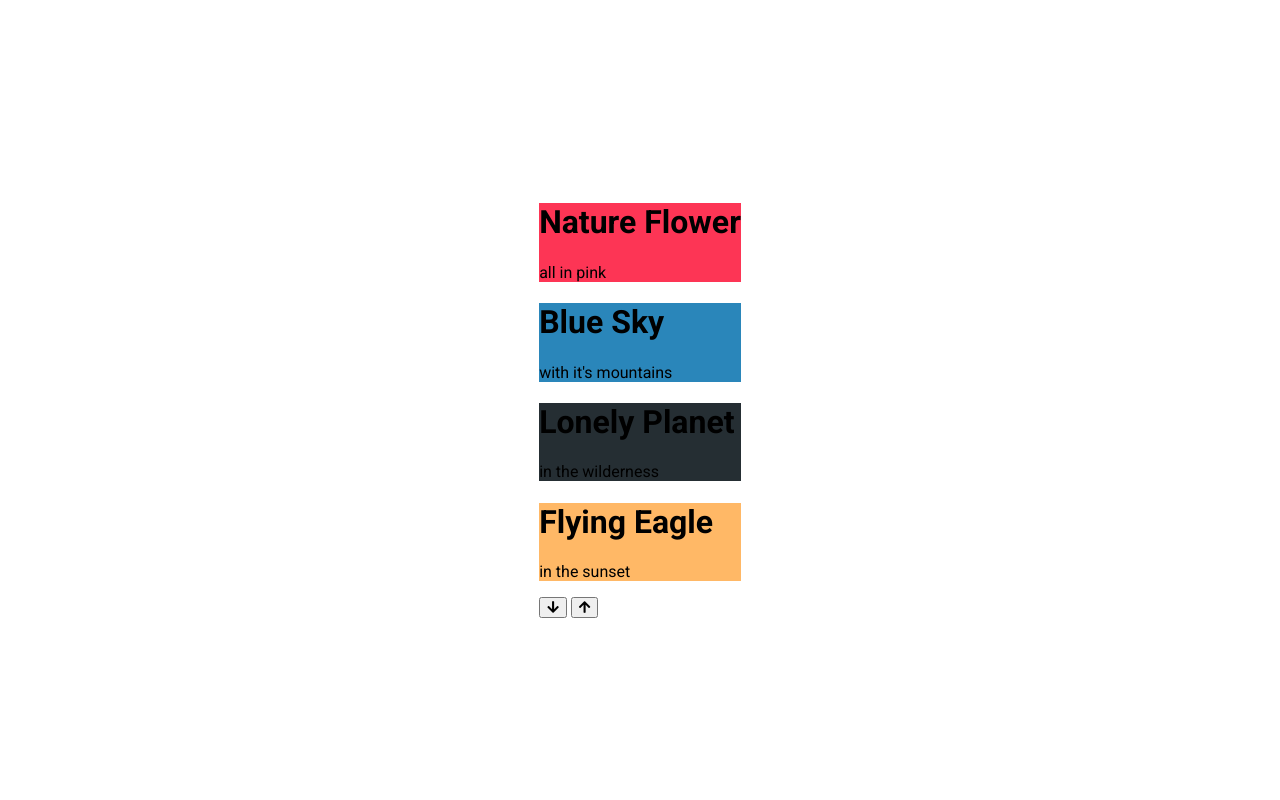
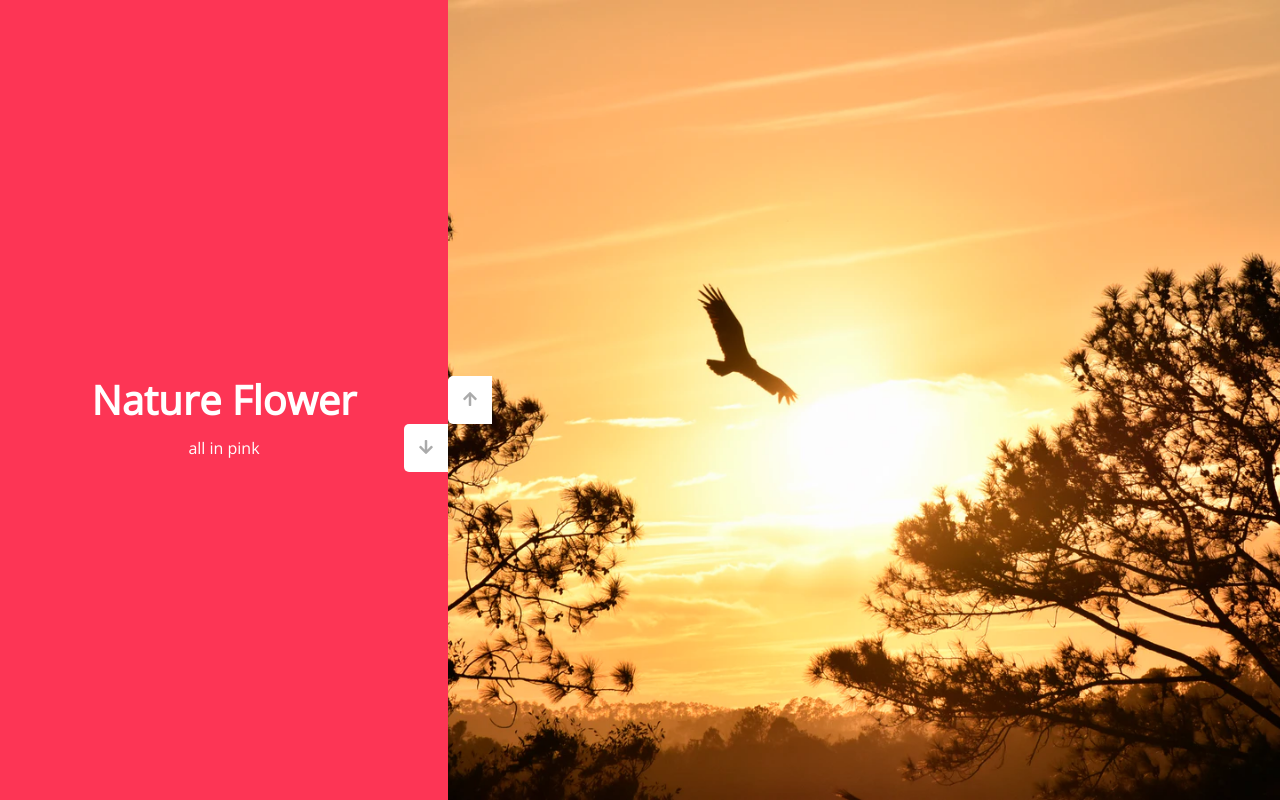
Before and after one commit to aindriu80/VerticalSlider, a plain HTML site: page index.html in a window 1280 px wide. Drawn offline with nearby package versions, Linux system fonts and the light colour scheme.

Commit message:
Styling the page with CSS

```diff
--- a/index.html
+++ b/index.html
@@ -16,7 +16,7 @@
   </head>
   <body>
     <div class="slider-container">
-      <div class="left-side">
+      <div class="left-slide">
         <div class="flower">
           <h1>Nature Flower</h1>
           <p>all in pink</p>
@@ -35,14 +35,18 @@
         </div>
       </div>
       <div class="right-slide">
-        <div class="background-image" url('./resources/img/flying-eagle.webp')>
-        </div>
-        <div class="background-image" url('./resources/img/lonely-planet.webp')>
-        </div>
-        <div class="background-image" url('./resources/img/blue-sky.webp')>
-        </div>
-        <div class="background-image" url('./resources/img/nature-flower.webp')>
-     </div>
+        <div
+          style="background-image: url('./resources/img/flying-eagle.webp')"
+        ></div>
+        <div
+          style="background-image: url('./resources/img/lonely-planet.webp')"
+        ></div>
+        <div
+          style="background-image: url('./resources/img/blue-sky.webp')"
+        ></div>
+        <div
+          style="background-image: url('./resources/img/nature-flower.webp')"
+        ></div>
       </div>
       <div class="action-buttons">
         <button class="down-button">
--- a/resources/style.css
+++ b/resources/style.css
@@ -1,18 +1,14 @@
-@import url('https://fonts.googleapis.com/css?family=Roboto:wght@400;700&display=swap');
+@import url('https://fonts.googleapis.com/css?family=Open+Sans');
 
 * {
   box-sizing: border-box;
+  margin: 0;
+  padding: 0;
 }
 
 body {
-  font-family: 'Roboto', sans-serif;
-  display: flex;
-  flex-direction: column;
-  align-items: center;
-  justify-content: center;
+  font-family: 'Open Sans', sans-serif;
   height: 100vh;
-  overflow: hidden;
-  margin: 0;
 }
 
 .flower {
@@ -30,3 +26,84 @@ body {
 .flying-eagle {
   background-color: #ffb866;
 }
+
+.slider-container {
+  position: relative;
+  overflow: hidden;
+  width: 100vw;
+  height: 100vh;
+}
+
+.left-slide {
+  height: 100%;
+  width: 35%;
+  position: absolute;
+  top: 0;
+  left: 0;
+}
+
+.left-slide > div {
+  height: 100%;
+  width: 100%;
+  display: flex;
+  flex-direction: column;
+  align-items: center;
+  justify-content: center;
+  color: #fff;
+}
+
+.left-slide h1 {
+  font-size: 40px;
+  margin-bottom: 10px;
+  margin-top: 30px;
+}
+
+.right-slide {
+  height: 100%;
+  position: absolute;
+  top: 0;
+  left: 35%;
+  width: 65%;
+}
+
+.right-slide > div {
+  background-repeat: no-repeat;
+  background-size: cover;
+  background-position: center center;
+  height: 100%;
+  width: 100%;
+}
+
+button {
+  background-color: #fff;
+  border: none;
+  color: #aaa;
+  cursor: pointer;
+  font-size: 16px;
+  padding: 15px;
+}
+
+button:hover {
+  color: #222;
+}
+
+button:focus {
+  outline: none;
+}
+
+.slider-container .action-buttons button {
+  position: absolute;
+  left: 35%;
+  top: 53%;
+  z-index: 100;
+}
+.slider-container .action-buttons .down-button {
+  transform: translateX(-100%);
+  border-top-left-radius: 5px;
+  border-bottom-left-radius: 5px;
+}
+.slider-container .action-buttons .up-button {
+  transform: translateY(-100%);
+  border-top-left-radius: 5px;
+  border-bottom-left-radius: 5px;
+}
```
